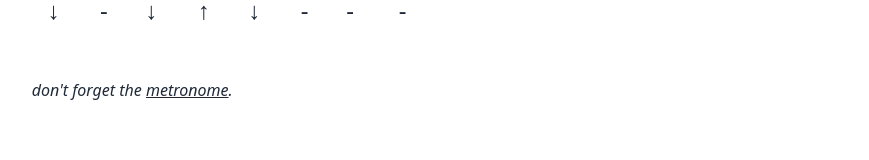
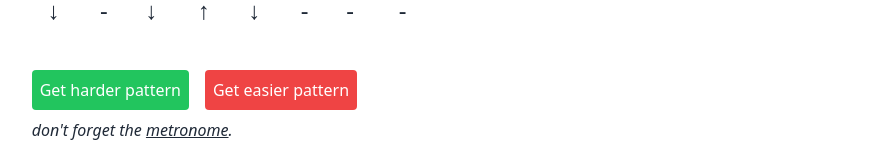
Before and after one commit to koljapluemer/chord-flow, a Vue app: page /strumming-pattern-game in a window 1280 px wide. Shown: the part 202-362 px from the top of the page, without its empty margins (410-1279 px from the left). Built offline with nearby package versions, Linux system fonts and the light colour scheme.

Commit message:
implement simple difficulty selector for strumming patterns

```diff
--- a/src/components/StrummingPatternGame.vue
+++ b/src/components/StrummingPatternGame.vue
@@ -1,5 +1,5 @@
 <script setup>
-import { ref } from "vue";
+import { ref, watch, onMounted } from "vue";
 import { useRouter } from "vue-router";
 import StopButton from "./StopButton.vue";
 
@@ -13,45 +13,82 @@ const easyChords = [
   { name: "C7", frets: "0001" },
 ];
 
-const strummingPatterns = [
+const defaultStrummingPatternData = [
   {
     name: "Island Strum",
     moves: "↓-↓↑-↑↓↑",
+    difficulty: 0.6,
   },
   {
     name: "Simple X",
     moves: "↓-↑-x-↑-",
+    difficulty: 0.4,
   },
   {
     name: "UpDownUpDown Forever",
     moves: "↓↑↓↑↓↑↓↑",
+    difficulty: -0.2,
   },
   {
     name: "Learning Island, Lvl 0",
     moves: "↓-↓↑↓---",
+    difficulty: 0.2,
   },
   {
     name: "Learning Island, Lvl 1",
     moves: "↓-↓↑↓-↓↑",
+    difficulty: 0.35,
   },
   {
     name: "Learning Island, Lvl 2",
     moves: "↓-↓↑↓↑↓↑",
+    difficulty: 0.5,
   },
 ];
 
+const strummingPatterns = ref([]);
 const chordsToSwitchBetween = ref([]);
+const strummingPattern = ref();
+
+function start() {
+  console.log("mounted");
+  const storedStrummingPatterns = JSON.parse(
+    localStorage.getItem("strummingPatterns")
+  );
+
+  if (storedStrummingPatterns) {
+    strummingPatterns.value = storedStrummingPatterns;
+  } else {
+    strummingPatterns.value = defaultStrummingPatternData;
+  }
+
+  strummingPattern.value =
+    strummingPatterns.value[
+      Math.floor(Math.random() * strummingPatterns.value.length)
+    ];
+  console.log("strummingPattern", strummingPattern.value);
+
+  pickTwoRandomChords();
+}
 
 function pickTwoRandomChords() {
   const randomChords = easyChords.sort(() => Math.random() - 0.5).slice(0, 2);
   chordsToSwitchBetween.value = randomChords;
 }
 
-const strummingPattern = ref(
-  strummingPatterns[Math.floor(Math.random() * strummingPatterns.length)]
-);
+function getNewStrummingPattern(difficulty) {
+  // assuming that if the user wants a harder one, this is easier, and vice-versa
+  strummingPattern.value.difficulty =
+    (strummingPattern.value.difficulty + difficulty) / 2;
 
-pickTwoRandomChords();
+  strummingPattern.value =
+    strummingPatterns.value[
+      Math.floor(Math.random() * strummingPatterns.value.length)
+    ];
+  localStorage.setItem("strummingPatterns", JSON.stringify(strummingPatterns.value));
+}
+
+start();
 </script>
 
 <template>
@@ -73,7 +110,7 @@ pickTwoRandomChords();
     <!-- make a table -->
     <!-- first row 1-2-3-4- -->
     <!-- second row: the pattern -->
-    <table class="table-auto table text-2xl my-8">
+    <table class="table-auto table text-2xl my-8" :key="strummingPattern.name">
       <tr>
         <td>1</td>
         <td>-</td>
@@ -90,6 +127,22 @@ pickTwoRandomChords();
         </td>
       </tr>
     </table>
+
+    <!-- two buttons, one for 'get harder', 'get easier' -->
+    <div class="flex gap-4">
+      <button
+        @click="getNewStrummingPattern(-1)"
+        class="bg-green-500 text-white p-2 rounded"
+      >
+        Get harder pattern
+      </button>
+      <button
+        @click="getNewStrummingPattern(1)"
+        class="bg-red-500 text-white p-2 rounded"
+      >
+        Get easier pattern
+      </button>
+    </div>
   </div>
 
   <StopButton />
```
